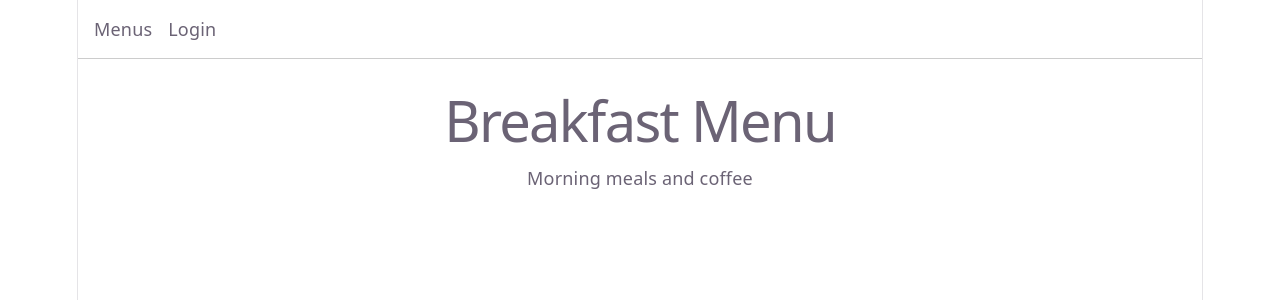
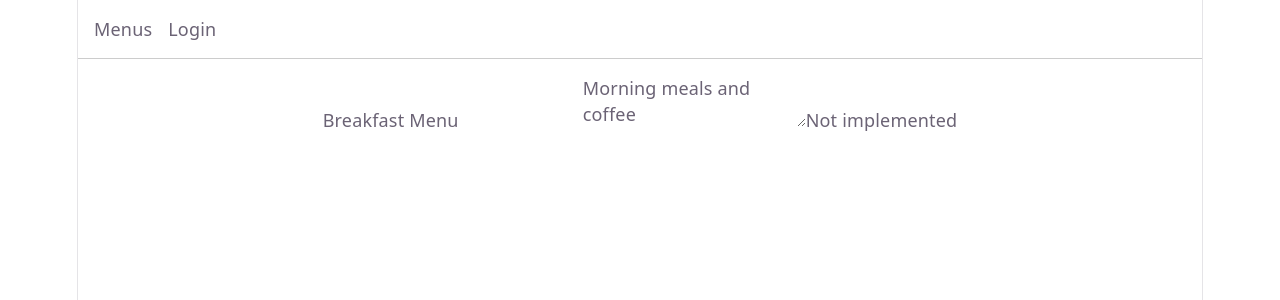
Before and after one commit to enterkvas/menu-manager, a React (Vite) app: page /menus/13b56b64-14df-4efa-8edf-567d80291c27 in a window 1280 px wide. Shown: the top 300 px of the page. Built offline with nearby package versions, Linux system fonts and the light colour scheme.

Commit message:
Implement local menu edit form

```diff
--- a/src/features/create-menu/ui/CreateMenuForm.tsx
+++ b/src/features/create-menu/ui/CreateMenuForm.tsx
@@ -45,9 +45,7 @@ export default function CreateMenuForm({
     const trimmedDescription = description.trim()
     const nameError = trimmedName === "" ? "Menu name is required" : ""
     const descriptionError = trimmedDescription === "" ? "Description is required" : ""
-    const isFormValid =
-  !nameError &&
-  !descriptionError
+    const isFormValid = !nameError && !descriptionError
 
     return (
         <form onSubmit={handleSubmit}>
--- /dev/null
+++ b/src/features/menu-editor/ui/MenuEditor.tsx
@@ -0,0 +1,38 @@
+import type { Menu } from '@/entities/menu/types'
+import { useState } from 'react'
+
+type MenuEditorProps = {
+    menu: Menu
+}
+
+export function MenuEditor({ menu }: MenuEditorProps) {
+    const [draft, setDraft] = useState(menu)
+
+    return (
+        <>
+            <input
+                value={draft.name}
+                onChange={(e) => {
+                    setDraft({
+                        ...draft,
+                        name: e.target.value
+                    })
+                }}
+            />
+            <textarea
+                value={draft.description}
+                onChange={(e) => {
+                    setDraft({
+                        ...draft,
+                        description: e.target.value
+                    })
+                }}
+            />
+
+            <button type="button">
+                Not implemented
+            </button>
+
+        </>
+    )
+}
--- a/src/pages/MenuEditorPage/MenuEditorPage.tsx
+++ b/src/pages/MenuEditorPage/MenuEditorPage.tsx
@@ -1,5 +1,6 @@
 import { useParams } from 'react-router-dom'
 import { useMenus } from '@/entities/menu/model/useMenus'
+import { MenuEditor } from '@/features/menu-editor/ui/MenuEditor'
 
 export function MenuEditorPage() {
   const { menuId } = useParams()
@@ -13,9 +14,6 @@ export function MenuEditorPage() {
   }
 
   return (
-    <>
-      <h1>{menu.name}</h1>
-      <p>{menu.description}</p>
-    </>
+    <MenuEditor menu={menu} />
   )
 }
--- a/src/pages/MenusPage/MenusPage.tsx
+++ b/src/pages/MenusPage/MenusPage.tsx
@@ -1,9 +1,9 @@
 import { useState, useRef } from 'react'
+import { Link } from 'react-router-dom'
 import { MenuCard } from '@/entities/menu/MenuCard'
 import { useMenus } from '@/entities/menu/model/useMenus'
 import CreateMenuButton from '@/features/create-menu/ui/CreateMenuButton'
 import CreateMenuModal from '@/features/create-menu/ui/CreateMenuModal'
-import { Link } from 'react-router-dom'
 
 export function MenusPage() {
   const { menus, createMenu } = useMenus()
```
